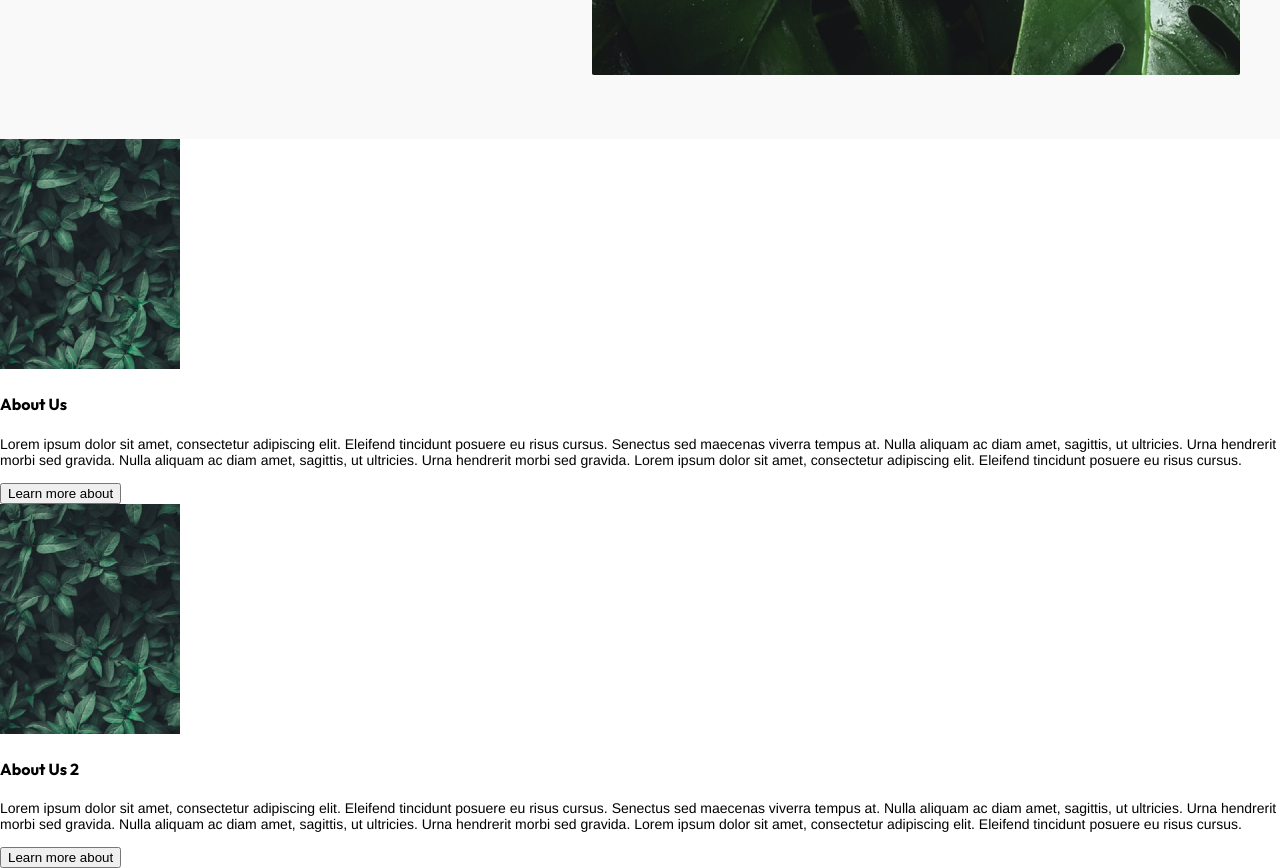
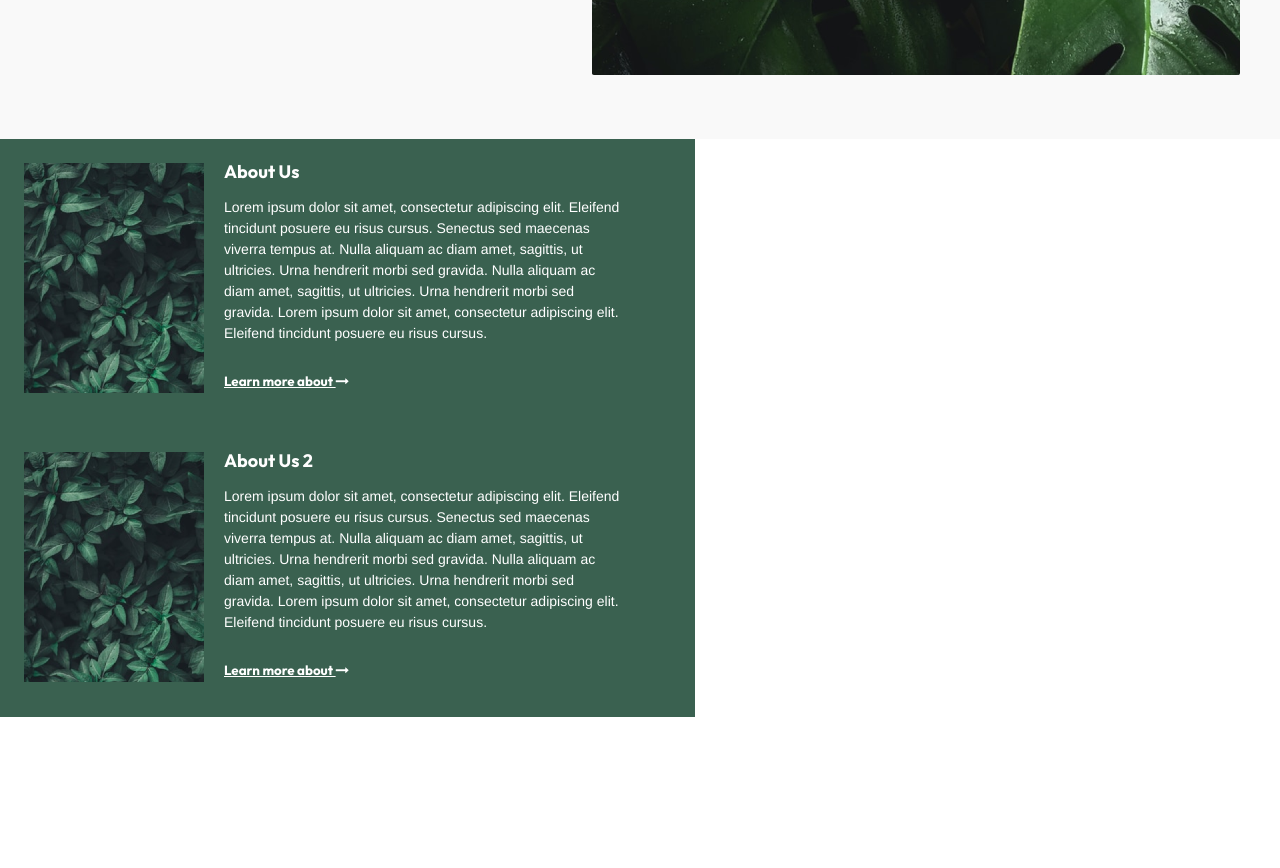
Before and after one commit to hollowayjenelle/accessibility-landing-page, a React (Create React App) app: page / in a window 1280 px wide. Shown: the part 660-1528 px from the top of the page. After the commit the page ends 1377 px from the top, so only its background shows below. Built offline with nearby package versions, Linux system fonts and the light colour scheme.

Commit message:
add styling to About Us Card

```diff
--- /dev/null
+++ b/src/components/AboutUsCard/index.css
@@ -0,0 +1,35 @@
+.about-us-card {
+  background-color: #3a6150;
+  max-width: 647px;
+  width: auto;
+  padding: 24px 24px 35px 24px;
+  display: flex;
+}
+
+.about-content {
+  width: 401px;
+  margin-left: 20px;
+  color: white;
+}
+
+.about-us-title {
+  margin-top: -3px;
+  font-weight: 700;
+  font-size: 18px;
+}
+
+.about-paragraph {
+  margin-top: -10px;
+}
+
+.about-btn {
+  margin-top: 15px;
+  background-color: #3a6150;
+  border: none;
+  padding: 0;
+  text-decoration: underline;
+  color: white;
+  font-family: "Outfit";
+  font-weight: 700;
+  text-align: left;
+}
--- a/src/components/AboutUsCard/index.js
+++ b/src/components/AboutUsCard/index.js
@@ -1,14 +1,19 @@
 import React from "react";
 
 import aboutus from "../../images/aboutus.png";
+import "./index.css";
 
 const AboutUsCard = ({ count }) => {
   return (
-    <div>
-      <img src={aboutus} alt="section of a green bush" />
-      <div>
-        <h4>About Us {count}</h4>
-        <p>
+    <div className="about-us-card">
+      <img
+        src={aboutus}
+        alt="section of a green bush"
+        className="about-us-img"
+      />
+      <div className="about-content">
+        <h4 className="about-us-title">About Us {count}</h4>
+        <p className="about-paragraph">
           Lorem ipsum dolor sit amet, consectetur adipiscing elit. Eleifend
           tincidunt posuere eu risus cursus. Senectus sed maecenas viverra
           tempus at. Nulla aliquam ac diam amet, sagittis, ut ultricies. Urna
@@ -17,7 +22,9 @@ const AboutUsCard = ({ count }) => {
           amet, consectetur adipiscing elit. Eleifend tincidunt posuere eu risus
           cursus.
         </p>
-        <button>Learn more about</button>
+        <button className="about-btn">
+          Learn more about <span class="fa fa-long-arrow-right"></span>
+        </button>
       </div>
     </div>
   );
--- a/src/components/HeroSection/index.css
+++ b/src/components/HeroSection/index.css
@@ -37,7 +37,6 @@
 }
 
 .hero-paragraph {
-  line-height: 21px;
   color: #111111;
 }
 
--- a/src/index.css
+++ b/src/index.css
@@ -33,4 +33,5 @@ p {
   font-family: "Helvetica", sans-serif;
   font-weight: 400;
   font-size: 14px;
+  line-height: 21px;
 }
```
